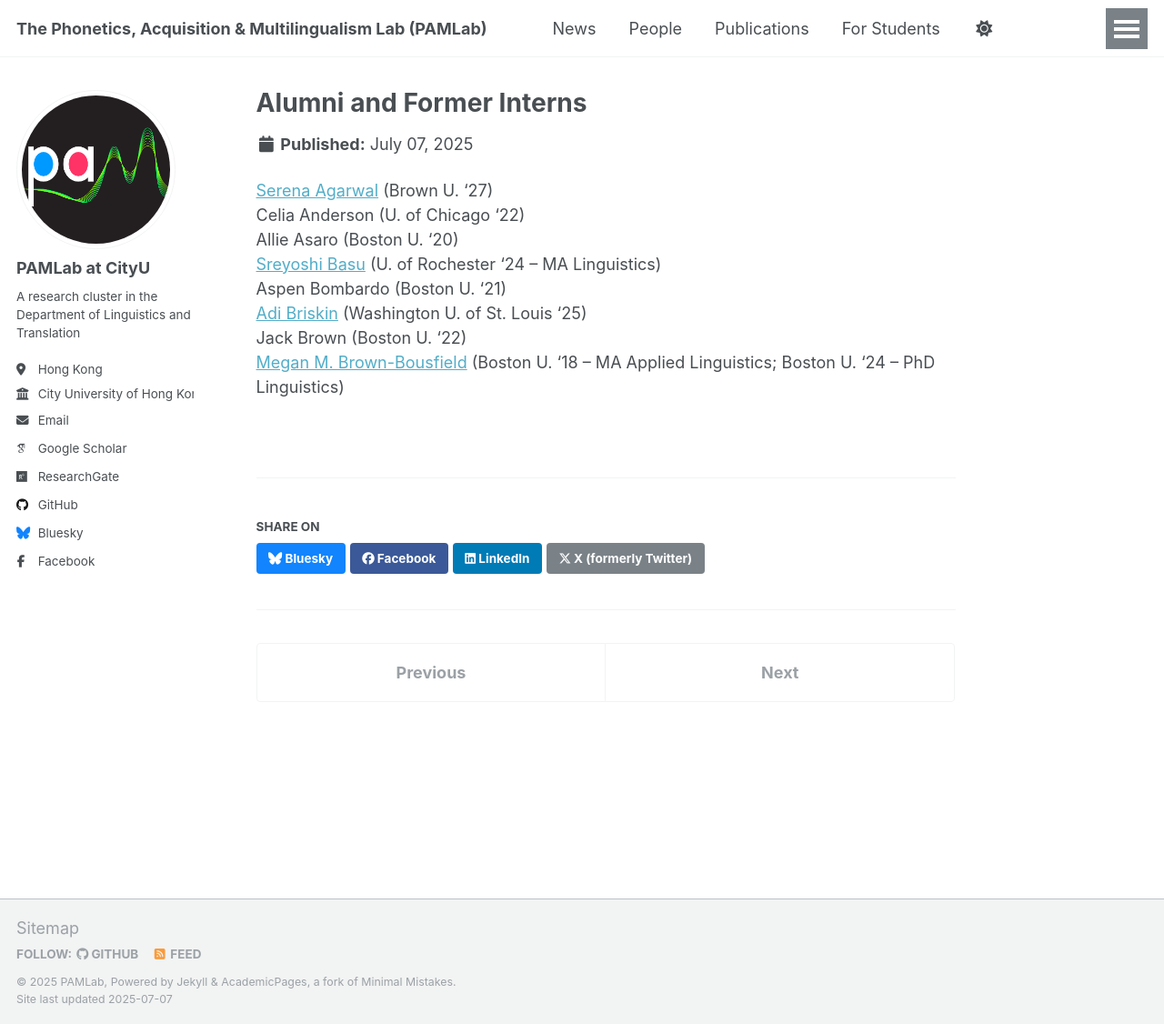
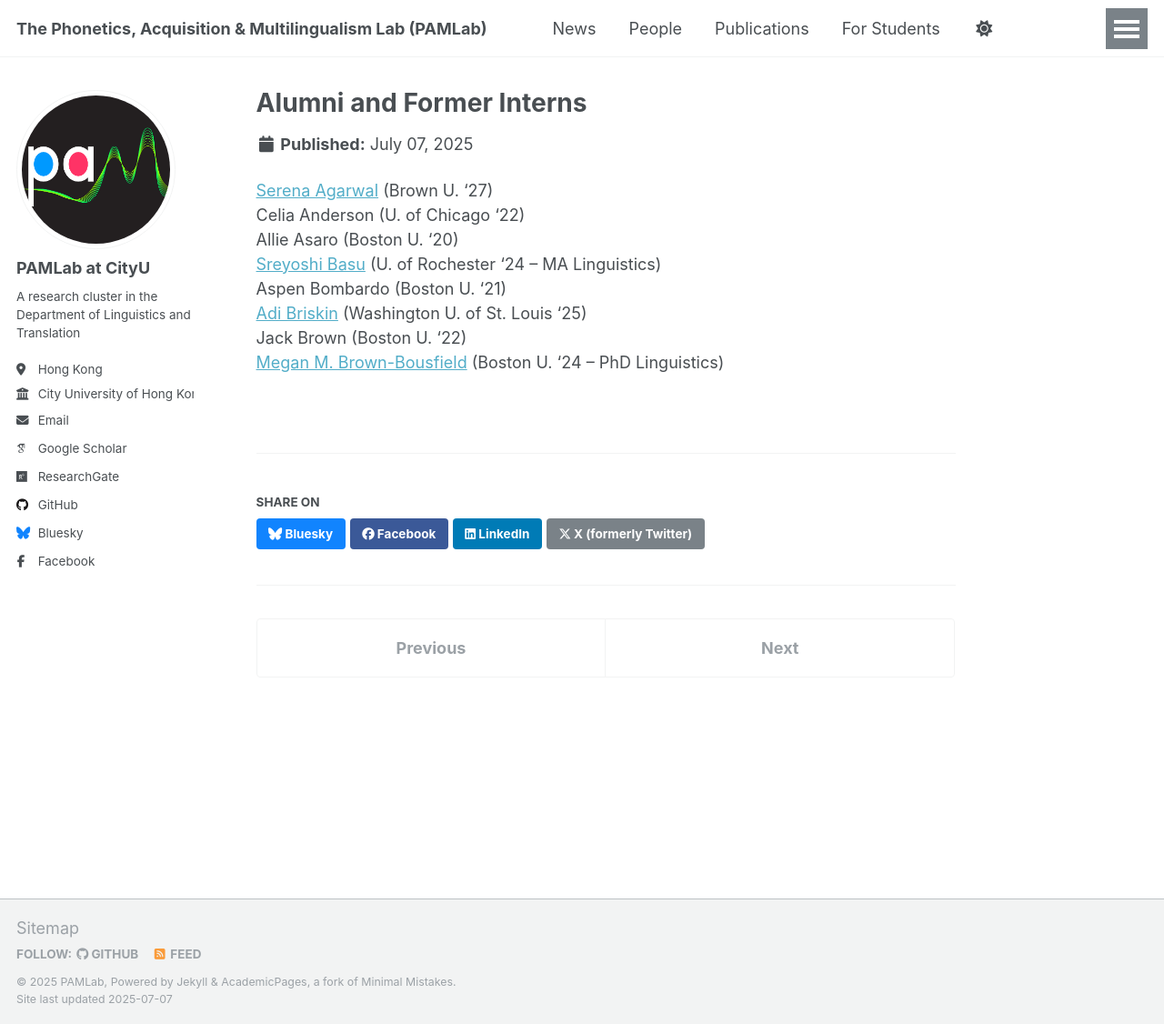
Before and after one commit to thepamlab/thepamlab.github.io, a Jekyll site: the page built from _portfolio/portfolio-998.md, in a window 1280 px wide and 1126 px high. Shown: the whole window at 91% size. Built offline with Jekyll 4.4.1, drawn with Linux system fonts in a browser that asks for light colours; some web fonts are replaced; a script that is not in the unit is left out.

Commit message:
Update portfolio-998.md

```diff
--- a/_portfolio/portfolio-998.md
+++ b/_portfolio/portfolio-998.md
@@ -11,4 +11,4 @@ Allie Asaro (Boston U. '20)<br/>
 Aspen Bombardo (Boston U. '21)<br/>
 <a href='https://www.linkedin.com/in/adi-briskin252/' target='_blank'>Adi Briskin</a> (Washington U. of St. Louis '25)<br/>
 Jack Brown (Boston U. '22)<br/>
-<a href='https://www.bu.edu/linguistics/profile/megan-m-brown-bousfield/' target='_blank'>Megan M. Brown-Bousfield</a> (Boston U. '18 – MA Applied Linguistics; Boston U. '24 – PhD Linguistics)<br/>
+<a href='https://www.bu.edu/linguistics/profile/megan-m-brown-bousfield/' target='_blank'>Megan M. Brown-Bousfield</a> (Boston U. '24 – PhD Linguistics)<br/>
```
